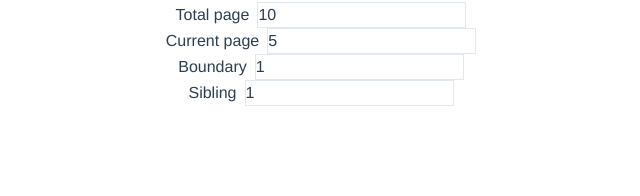
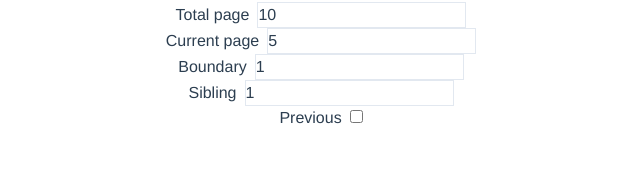
Before and after one commit to khoufstudio/vue-simple-pagination, a Vue app: page / in a window 1280 px wide. Shown: the part 98-294 px from the top of the page, without its empty margins (319-959 px from the left). Built offline with nearby package versions, Linux system fonts and the light colour scheme.

Commit message:
update logic

```diff
--- a/src/components/SimplePagination.vue
+++ b/src/components/SimplePagination.vue
@@ -64,15 +64,23 @@ const result = computed(() => {
       <input class="border border-slate-200" type="number" v-model="currentPage">
     </legend>
 
-    <!-- current page -->
+    <!-- boundary -->
     <legend>
       <label class="mr-2" for="boundary">Boundary</label>
       <input class="border border-slate-200" type="number" v-model="boundary">
     </legend>
-    <!-- current page -->
+
+    <!-- sibling -->
     <legend>
       <label class="mr-2" for="sibling">Sibling</label>
       <input class="border border-slate-200" type="number" v-model="sibling">
     </legend>
+
+    <!-- sibling -->
+    <legend>
+      <label class="mr-2" for="sibling">Previous</label>
+      <input type="checkbox" name="previous" >
+    </legend>
+
   </div>
 </template>
```
